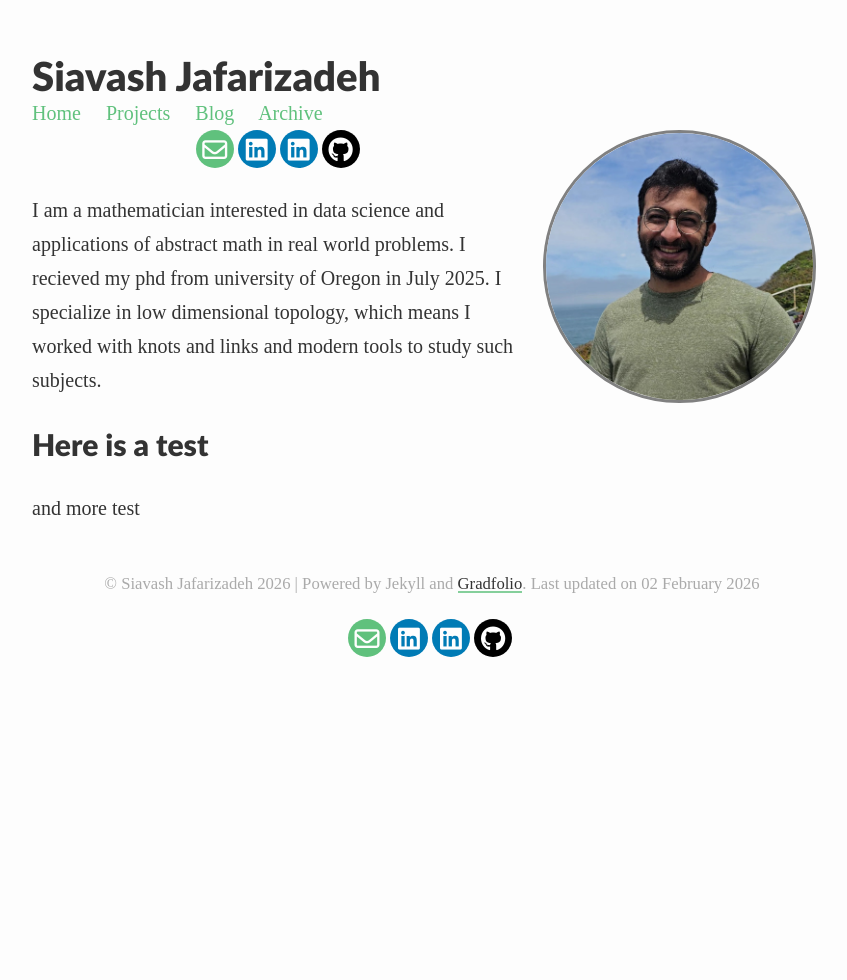
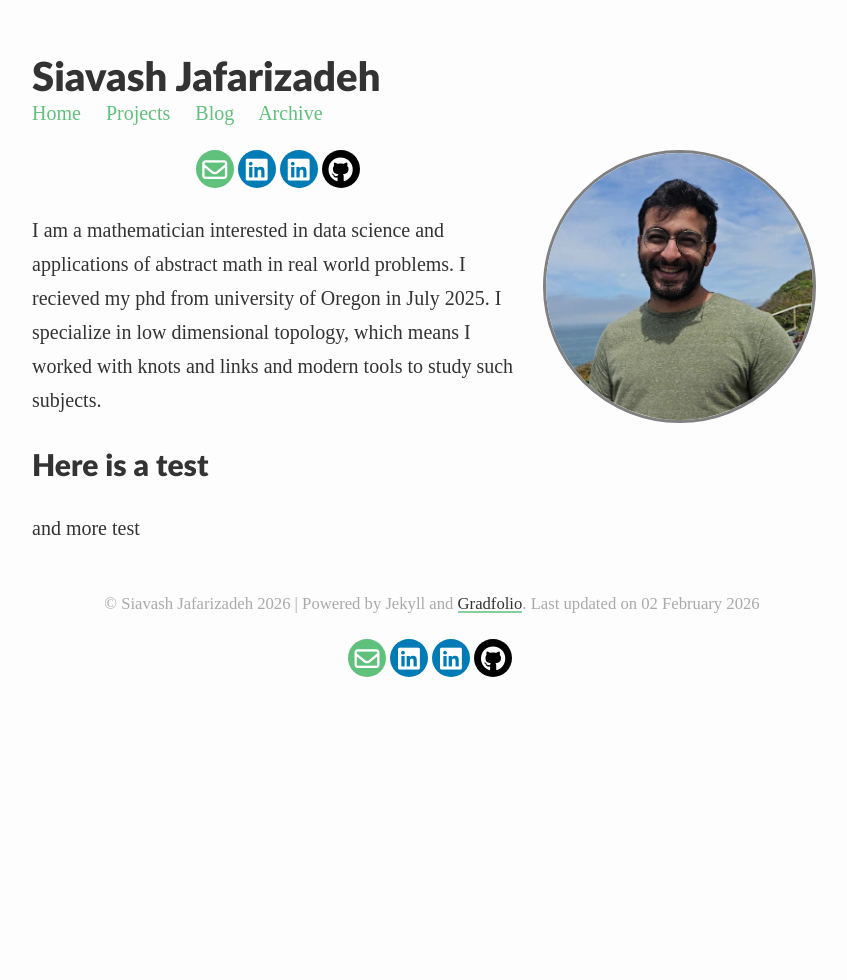
Before and after one commit to Sia-jaf/Sia-jaf.github.io, a Jekyll site: the page built from index.md, in a window 1280 px wide. Shown: the whole page, without its empty margins (208-1055 px from the left). Built offline with Jekyll 4.4.1, drawn with Linux system fonts in a browser that asks for light colours; some web fonts are replaced.

Commit message:
Change profile image display to paragraph format
Replaced figure element with a paragraph for social footer.

```diff
--- a/_layouts/about.html
+++ b/_layouts/about.html
@@ -4,10 +4,8 @@
 
 {% if page.profile %}
     {% if page.profile.image %}
-        <figure>
             <img class="profile {{ page.profile.align }}"  width="33.33%" src="{{ page.profile.image | prepend: '/assets/images/' | relative_url }}">
-            <figcaption> {% include social-footer.html %} </figcaption>
-        </figure>
+            <p> {% include social-footer.html %} </p>
     {% endif %}
 {% endif %}
 
```
